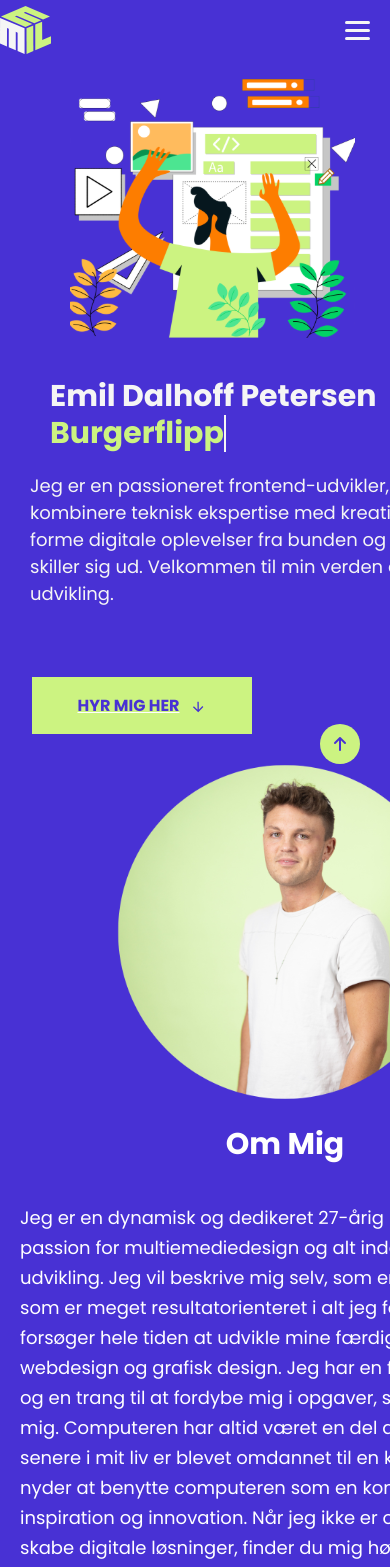
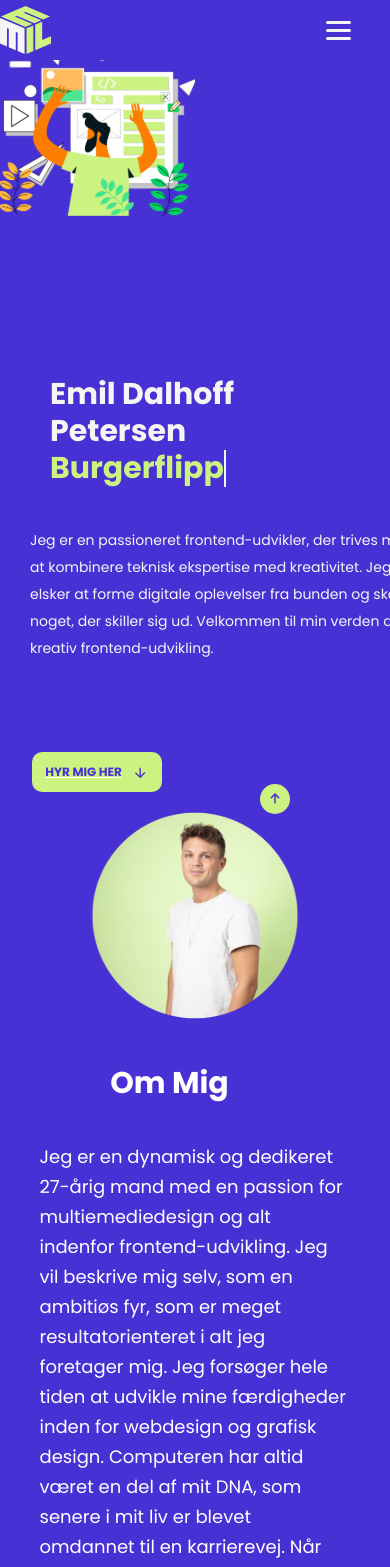
Before and after one commit to EmilDalhoff/portfolio, a React (Vite) app: page / in a window 390 px wide. Shown: the top 1567 px of the page. Built offline with nearby package versions, Linux system fonts and the light colour scheme; no server answers.

Commit message:
ændringer

```diff
--- a/src/App.css
+++ b/src/App.css
@@ -932,6 +932,227 @@ justify-content: space-between;
 .back-to-top:hover {
   transform: scale(1.2);
 }
+
+@media  screen and (max-width: 1024px) {
+
+  nav {
+    height: 60px;
+    max-width: 95%;
+    font-size: 12px;
+  }
+
+  .icon-container {
+    width: 20px;
+
+    gap: 2px;
+  }
+
+  .line1, .line2, .line3, .line4 {
+    width: 180px;
+  }
+
+ hr {
+  width: 160px;
+ }
+
+ .asideh3 {
+  font-size: 16px;
+ }
+
+ aside p {
+  font-size: 12px;
+ }
+
+ .buttonCV {
+  width: 120px;
+  font-size: 12px;
+  height: 40px;
+  border-radius: 10px;
+
+ }
+
+ .introname
+  {
+    font-size: 30px;
+
+  }
+
+
+span.text.sec-text {
+  font-size: 30px;
+  width: 200px;
+}
+
+.container {
+  width: 400px;
+}
+.buttonhire {
+  width: 130px;
+  font-size: 12px;
+  height: 40px;
+  border-radius: 10px;
+  white-space: nowrap;
+}
+
+.span.text.sec-text:before {
+  font-size: 30px;
+  width: 200px;
+}
+.introp {
+  font-size: 14px;
+  width: 400px;
+  }
+
+.introsection {
+  gap: 120px;
+}
+
+.introdiv {
+  width: 350px;
+  gap: 20px;
+}
+
+.img-dev {
+  width: 300px;
+  margin: 0;
+
+}
+
+.aboutme {
+  width: 90%;
+  gap: 30px;
+  padding: 0;
+  align-items: left;
+}
+
+.img-me {
+  width: 300px;
+}
+
+
+.textabout {
+  padding: 0;
+  width: 500px;
+  margin: 0;
+
+}
+
+.textabout h2 {
+  width: 300px;
+  font-size: 26px;
+}
+
+.textabout p {
+  font-size: 14px;
+  padding: 0;
+  line-height: 25px;
+}
+
+h3, h4, h5, h6 {
+  font-size: 26px;
+}
+
+
+.box-text {
+  padding: 0;
+}
+
+.pbox p {
+  font-size: 12px;
+  line-height: 20px;
+  width: 300px;
+}
+
+.box {
+  width: 80%;
+  height: 500px;
+}
+.box-container p {
+  font-size: 12px;
+  line-height: 20px;
+  width: 100%;
+}
+
+.icon-row {
+  width: 100%;
+
+}
+
+.icon-row img {
+  width: 40px;
+  height: 40px;
+}
+
+.eduhead {
+  margin: 0;
+}
+
+.edu-container {
+  height: 200px;
+}
+.edu-container p {
+  font-size: 12px;
+  line-height: 20px;
+  width: 100%;
+}
+
+.port-1 {
+  margin: 20px;
+}
+
+.port-1 p {
+  font-size: 14px;
+  line-height: 20px;
+}
+
+.portbox-container {
+  width: 100%;
+  grid-gap: 0;
+  display: grid;
+  grid-template-rows: repeat(2, 255px);
+  grid-template-columns: repeat(3, 255px);
+}
+.portbox {
+  width: 250px;
+  height: 250px;
+
+}
+
+.contact-container {
+ width: 75%;
+ height: 100%;
+}
+
+.contact-container p, label {
+  font-size: 14px;
+  line-height: 20px;
+}
+
+textarea#message {
+  height: 220px;
+  width: 95%;
+}
+
+.box-left input {
+  width: 95%;
+}
+
+.box-right h6 {
+  margin: 0px;
+  padding: 20px;
+}
+
+.back-to-top {
+  bottom: 30px;
+  right: 100px;
+  width: 30px;
+  height: 30px;
+  font-size: 12px;
+}
+
+}
+
+
 
 @media screen and (max-width: 768px) {
   nav {
--- a/src/pages/HomePage.jsx
+++ b/src/pages/HomePage.jsx
@@ -65,7 +65,7 @@ export default function HomePage() {
               <img className="img-me" src={Profile} alt="portrait" />
               <div className="textabout">
                 <h2 id="aboutme-link">Om Mig</h2>
-                <p>Jeg er en dynamisk og dedikeret 27-årig mand med en passion for multiemediedesign og alt indenfor frontend-udvikling. Jeg vil beskrive mig selv, som en ambitiøs fyr, som er meget resultatorienteret i alt jeg foretager mig. Jeg forsøger hele tiden at udvikle mine færdigheder inden for webdesign og grafisk design. Jeg har en flair for detaljer og en trang til at fordybe mig i opgaver, som jeg påtager mig. Computeren har altid været en del af mit DNA, som senere i mit liv er blevet omdannet til en karrierevej. Jeg nyder at benytte computeren som en konstant kilde til inspiration og innovation. Når jeg ikke er optaget af at skabe digitale løsninger, finder du mig højst sandsynligt nede på Panenka for at se Premier League. Det sociale aspekt er vigtigt for mig, hvor jeg tilbringer mine frie aftener på caféer, samt restauranter. Ved siden af skolen, arbejder jeg på restaurant som tjener, hvilket jeg har gjort i snart 3 år.</p>
+                <p>Jeg er en dynamisk og dedikeret 27-årig mand med en passion for multiemediedesign og alt indenfor frontend-udvikling. Jeg vil beskrive mig selv, som en ambitiøs fyr, som er meget resultatorienteret i alt jeg foretager mig. Jeg forsøger hele tiden at udvikle mine færdigheder inden for webdesign og grafisk design. Computeren har altid været en del af mit DNA, som senere i mit liv er blevet omdannet til en karrierevej. Når jeg ikke er optaget af kodning, finder du mig højst sandsynligt nede på Panenka for at se Premier League. Det sociale aspekt er vigtigt for mig, hvor jeg tilbringer mine frie aftener på caféer, samt restauranter. Ved siden af skolen, arbejder jeg på restaurant som tjener, hvilket jeg har gjort i snart 3 år.</p>
               </div>
             </section>
           </div>
```
